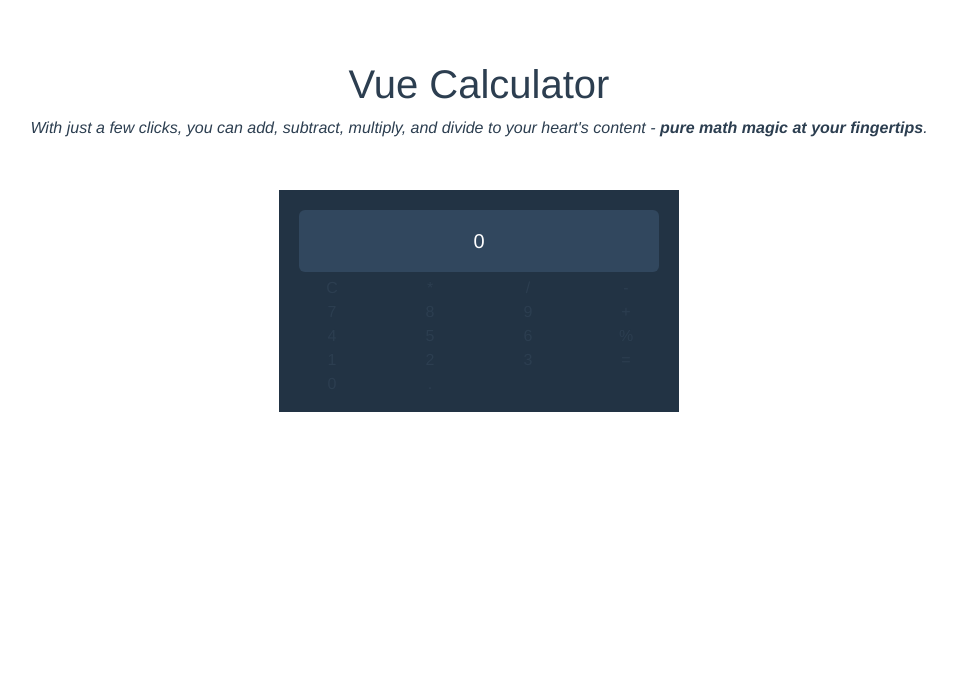
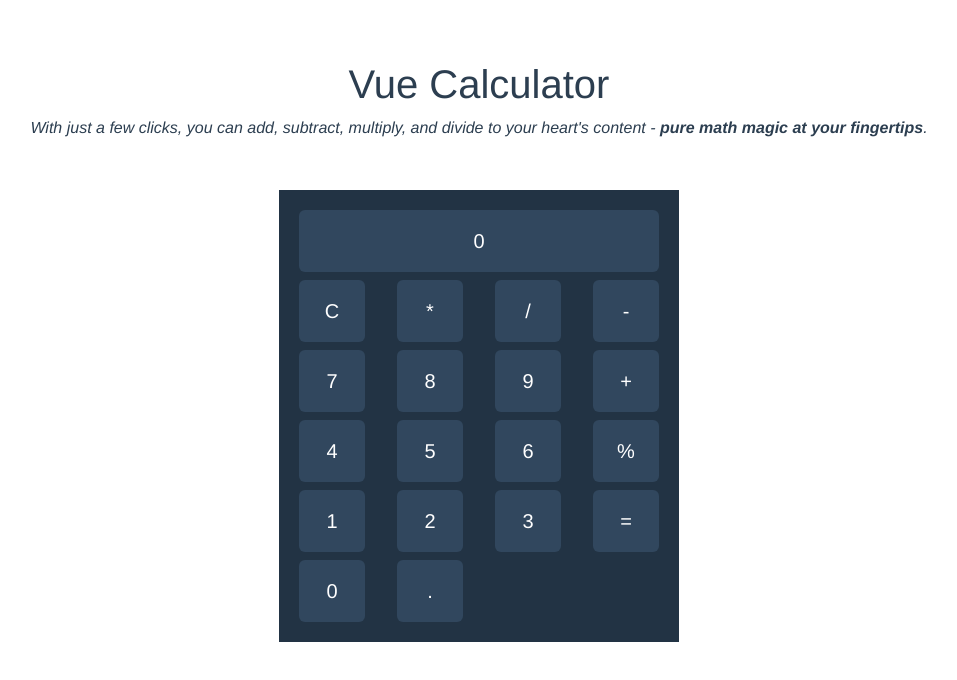
Before and after one commit to Lu-Smith/Vue_calculator, a Vue app in the folder vue-calculator/: page / in a window 1280 px wide. Shown: the top 680 px of the page, without its empty margins (161-1118 px from the left). Built offline with nearby package versions, Linux system fonts and the light colour scheme.

Commit message:
Updated CalculatorApp.vue
styling buttons

```diff
--- a/vue-calculator/src/components/CalculatorApp.vue
+++ b/vue-calculator/src/components/CalculatorApp.vue
@@ -20,7 +20,11 @@
       <!-- Calculator buttons-->
       <div class="row no-gutters">
         <div class="col-3" v-for="n in calculatorElements" v-bind:key="n">
-          {{ n }}
+          <div
+            class="lead text-white text-center m-1 py-3 bg-vue-dark rounded hover-class"
+          >
+            {{ n }}
+          </div>
         </div>
       </div>
     </div>
@@ -69,4 +73,8 @@ p {
 .bg-vue-dark {
   background: #31475e;
 }
+.hover-class:hover {
+  cursor: pointer;
+  background: #3d5875;
+}
 </style>
```
